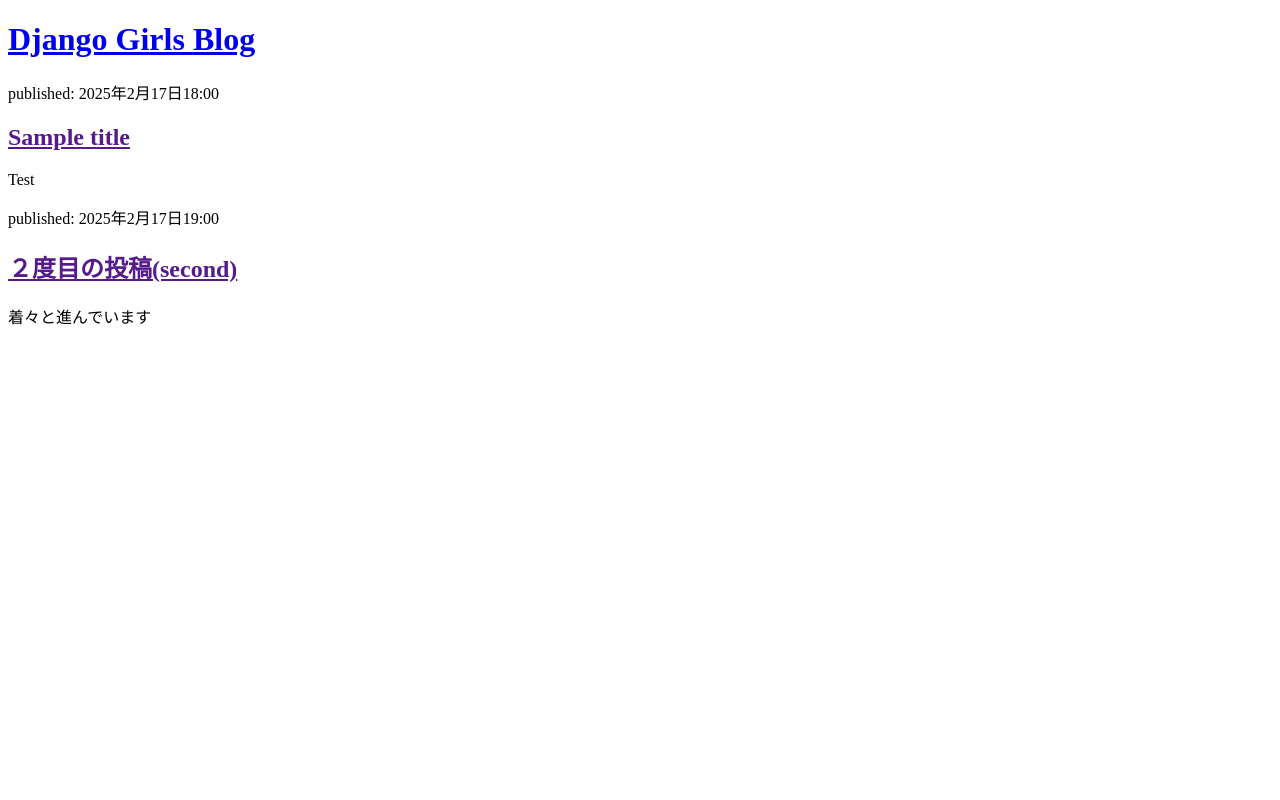
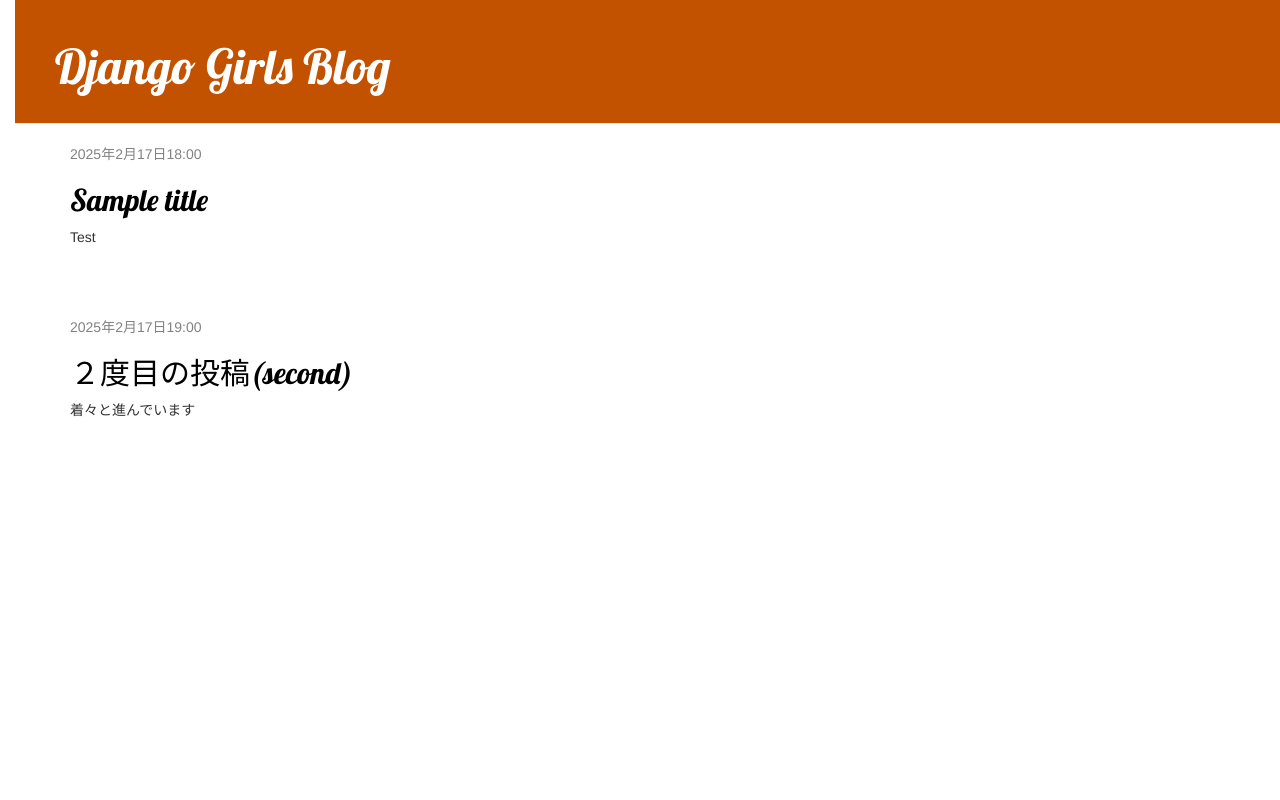
Before and after one commit to chunabayashi0216/my-first-blog, a Django app: page / in a window 1280 px wide. Run offline with Django 4.2, Linux system fonts and the light colour scheme; data comes from the database, SQL or seed files in the repository; both versions use the stored data as it was after the commit; some libraries are stand-ins or nearby versions.

Commit message:
詳細なブログ投稿用のビューとテンプレート、およびサイト用の CSS が追加されました。

```diff
--- /dev/null
+++ b/blog/static/css/blog.css
@@ -0,0 +1,65 @@
+h1 a,
+h2 a {
+  color: #c25100;
+  font-family: "Lobster";
+}
+body {
+  padding-left: 15px;
+}
+
+.page-header {
+  background-color: #c25100;
+  margin-top: 0;
+  padding: 20px 20px 20px 40px;
+}
+
+.page-header h1,
+.page-header h1 a,
+.page-header h1 a:visited,
+.page-header h1 a:active {
+  color: #ffffff;
+  font-size: 36pt;
+  text-decoration: none;
+}
+
+.content {
+  margin-left: 40px;
+}
+
+h1,
+h2,
+h3,
+h4 {
+  font-family: "Lobster", cursive;
+}
+
+.date {
+  color: #828282;
+}
+
+.save {
+  float: right;
+}
+
+.post-form textarea,
+.post-form input {
+  width: 100%;
+}
+
+.top-menu,
+.top-menu:hover,
+.top-menu:visited {
+  color: #ffffff;
+  float: right;
+  font-size: 26pt;
+  margin-right: 20px;
+}
+
+.post {
+  margin-bottom: 70px;
+}
+
+.post h2 a,
+.post h2 a:visited {
+  color: #000000;
+}
--- /dev/null
+++ b/blog/templates/blog/base.html
@@ -0,0 +1,23 @@
+{% load static %}
+<html>
+    <head>
+        <title>Django Girls blog</title>
+        <link rel="stylesheet" href="//maxcdn.bootstrapcdn.com/bootstrap/3.2.0/css/bootstrap.min.css">
+        <link rel="stylesheet" href="//maxcdn.bootstrapcdn.com/bootstrap/3.2.0/css/bootstrap-theme.min.css">
+        <link rel="stylesheet" href="{% static 'css/blog.css' %}">
+        <link href="//fonts.googleapis.com/css?family=Lobster&subset=latin,latin-ext" rel="stylesheet" type="text/css">
+    </head>
+    <body>
+        <div class ="page-header">
+            <h1><a href="/">Django Girls Blog</a></h1>
+        </div>
+        <div class="content container">
+            <div class="row">
+                <div class="col-md-8">
+                {% block content %}
+                {% endblock %}
+                </div>
+            </div>
+        </div>
+    <body>
+</html>
--- a/blog/templates/blog/post_list.html
+++ b/blog/templates/blog/post_list.html
@@ -1,20 +1,13 @@
-<!DOCTYPE html>
-<html lang="ja">
-    <head>
-        <meta charset="UTF-8">
-        <title>Django Girls blog</title>
-    </head>
-    <body>
-        <div>
-            <h1><a href="/">Django Girls Blog</a></h1>
+{% extends 'blog/base.html' %}
+
+{% block content %}
+    {% for post in posts %}
+        <div class="post">
+            <div class="date">
+                {{ post.published_date }}
+            </div>
+            <h2><a href="{% url 'post_detail' pk=post.pk %}">{{ post.title }}</a></h2>
+            <p>{{ post.text | linebreaksbr}}</p>
         </div>
-
-        {% for post in posts %}
-            <div>
-                <p>published: {{ post.published_date }}</p>
-                <h2><a href="">{{ post.title }}</a></h2>
-                <p>{{ post.text | linebreaksbr}}</p>
-            </div>
-        {% endfor %}
-    <body>
-</html>
+    {% endfor %}
+{% endblock %}
--- a/blog/urls.py
+++ b/blog/urls.py
@@ -4,4 +4,5 @@
 
 urlpatterns = [
     path('', views.post_list, name='post_list'),
+    path('post/<int:pk>/', views.post_detail, name='post_detail'),
 ]
--- a/blog/views.py
+++ b/blog/views.py
@@ -1,7 +1,12 @@
-from django.shortcuts import render
+from django.shortcuts import render, get_object_or_404
 from django.utils import timezone
 from .models import Post
+
 
 def post_list(request):
     posts = Post.objects.filter(published_date__lte=timezone.now()).order_by('published_date')
     return render(request, 'blog/post_list.html', {'posts':posts})
+
+def post_detail(request, pk):
+    post = get_object_or_404(Post, pk=pk)
+    return render(request, 'blog/post_detail.html', {'post': post})
```
Also changed, not shown: blog/templates/blog/post_detail.html (added, +9 -0 lines), db.sqlite3.
